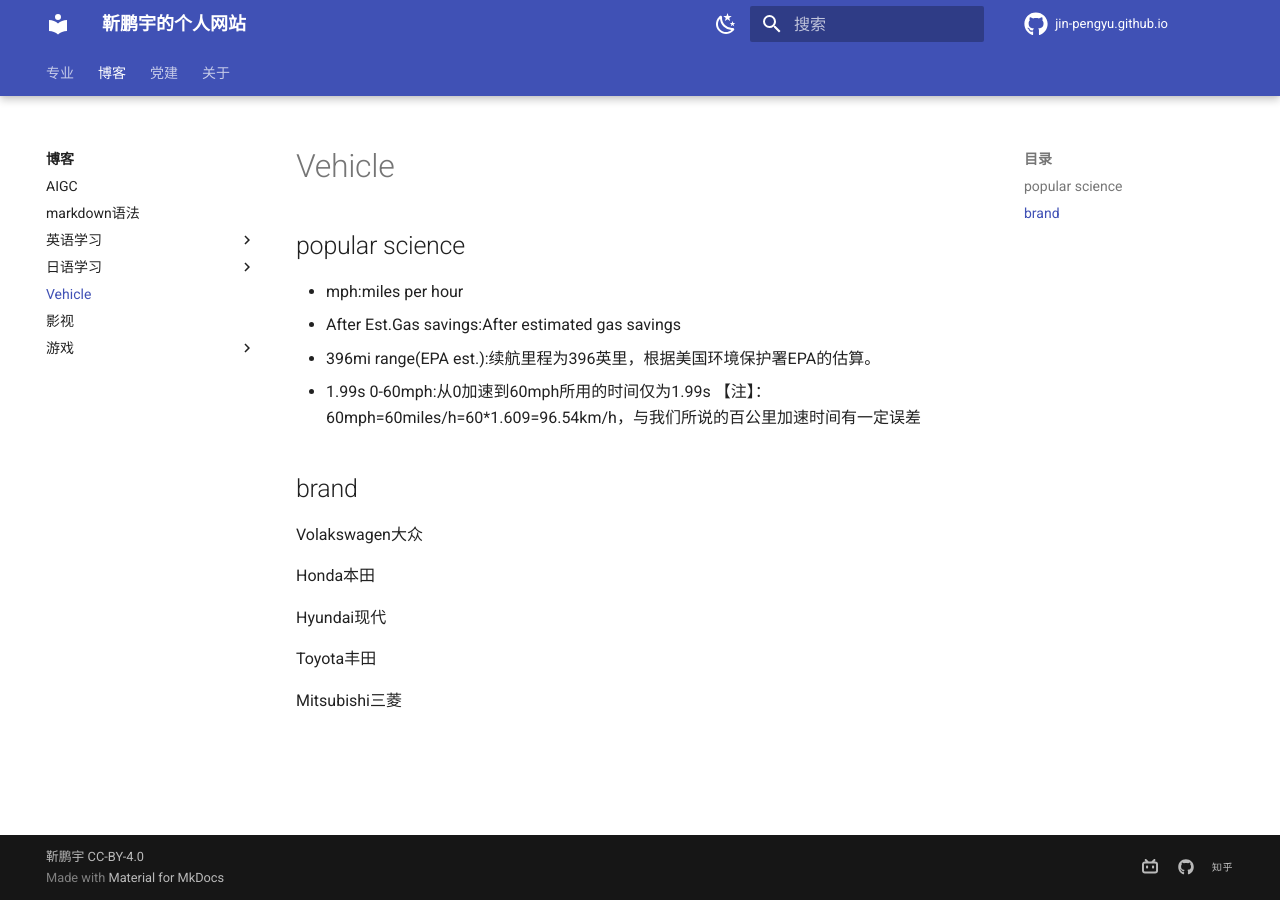
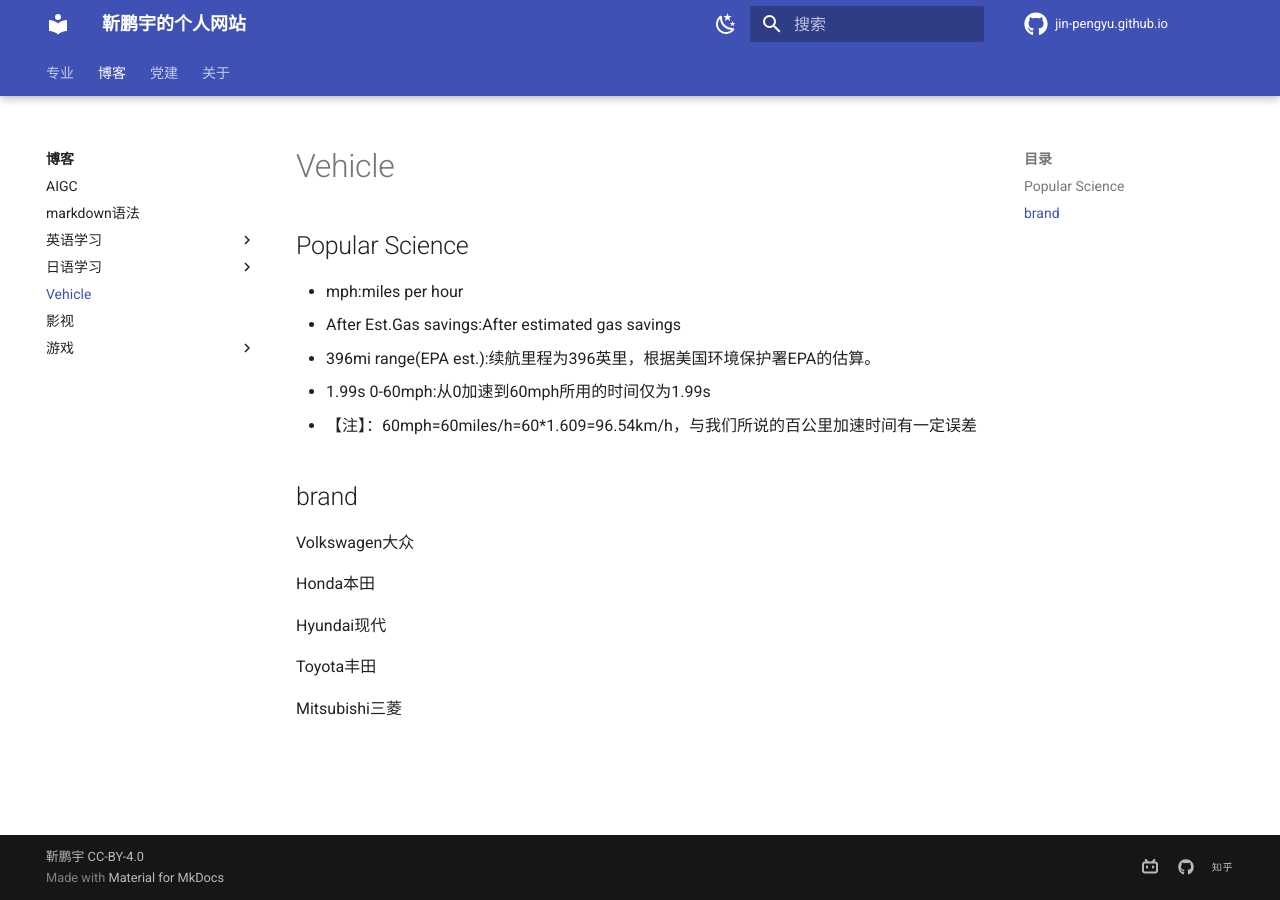
Before and after one commit to Pengyu-Jin/Pengyu-Jin.github.io, an MkDocs documentation site: the page built from docs/blog/Vehicle/Vehicle_infor.md, in a window 1280 px wide. Built offline with MkDocs 1.6.1 and Material for MkDocs 9.7.7, drawn with Linux system fonts in a browser that asks for light colours.

Commit message:
style change 226

```diff
--- a/docs/blog/Vehicle/Vehicle_infor.md
+++ b/docs/blog/Vehicle/Vehicle_infor.md
@@ -1,12 +1,12 @@
-## popular science
+## Popular Science
 - mph:miles per hour
 - After Est.Gas savings:After estimated gas savings
 - 396mi  range(EPA est.):续航里程为396英里，根据美国环境保护署EPA的估算。
 - 1.99s  0-60mph:从0加速到60mph所用的时间仅为1.99s
-【注】：60mph=60miles/h=60*1.609=96.54km/h，与我们所说的百公里加速时间有一定误差
+- 【注】：60mph=60miles/h=60*1.609=96.54km/h，与我们所说的百公里加速时间有一定误差
 
 ## brand
-Volakswagen大众
+Volkswagen大众
 
 Honda本田
 
```
Also changed, not shown: docs/blog/EN-learn/Larry.md (+6 -1 lines).
